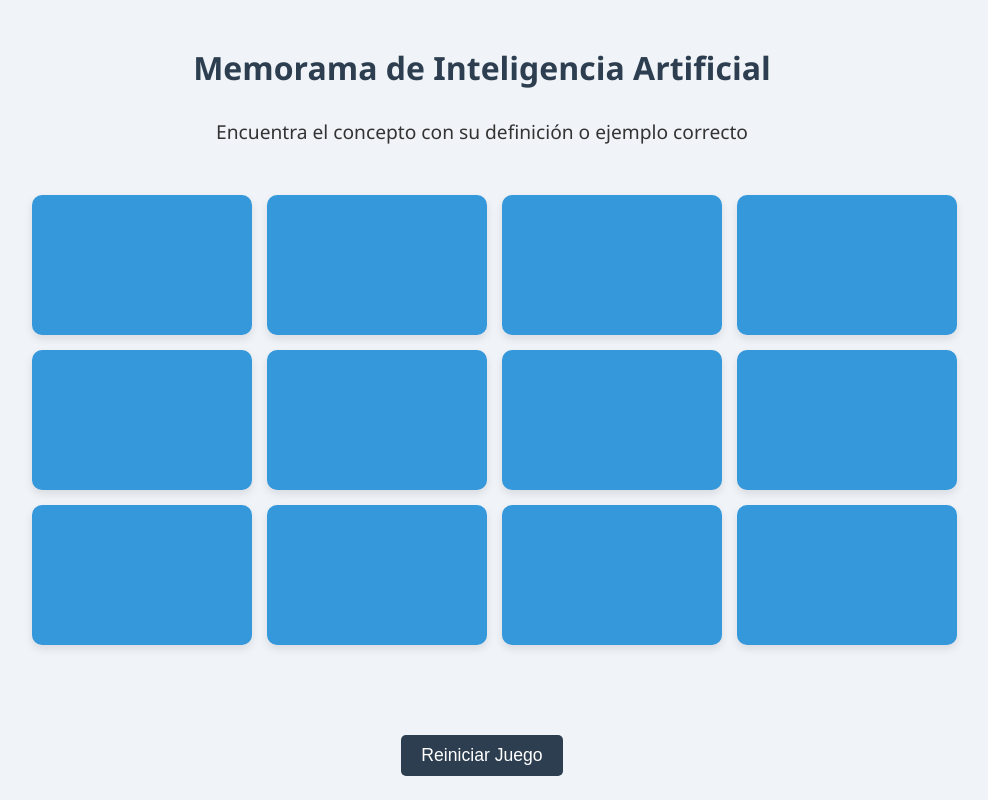
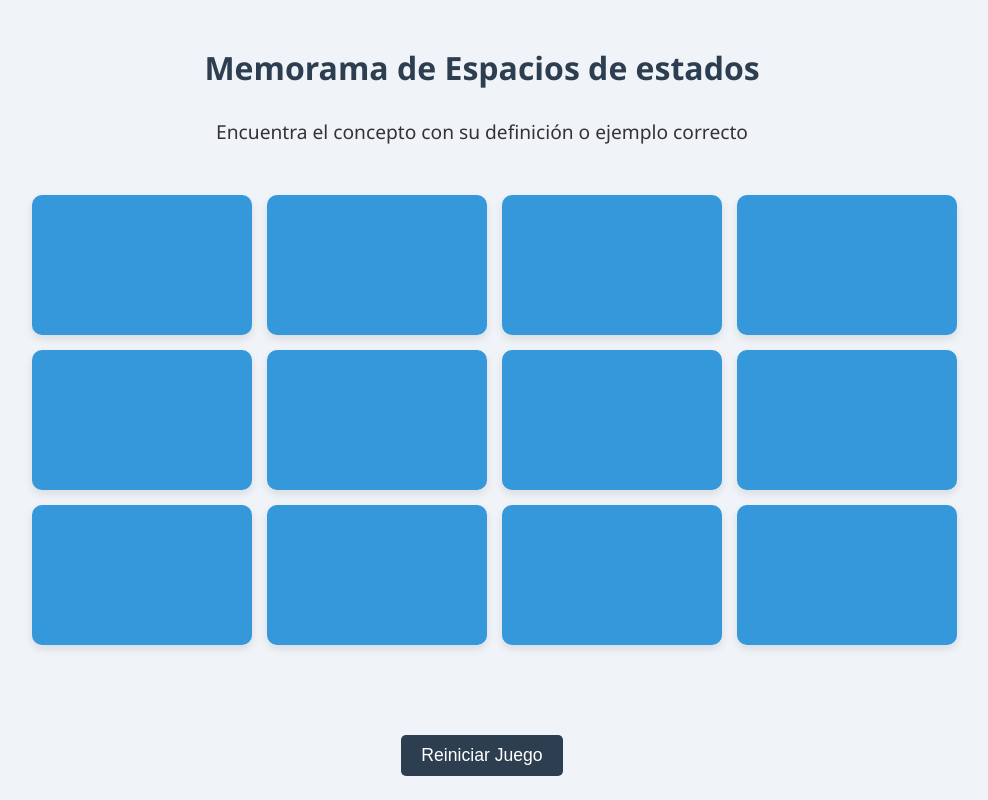
Before and after one commit to Leoncit0n0game/memorama, a plain HTML site: page index.html in a window 1280 px wide. Shown: the whole page, without its empty margins (158-1146 px from the left). Drawn offline with Linux system fonts and the light colour scheme.

Commit message:
Update index.html

```diff
--- a/index.html
+++ b/index.html
@@ -85,7 +85,7 @@
 </head>
 <body>
 
-    <h1>Memorama de Inteligencia Artificial</h1>
+    <h1>Memorama de Espacios de estados</h1>
     <p>Encuentra el concepto con su definición o ejemplo correcto</p>
 
     <div class="grid" id="grid"></div>
```
